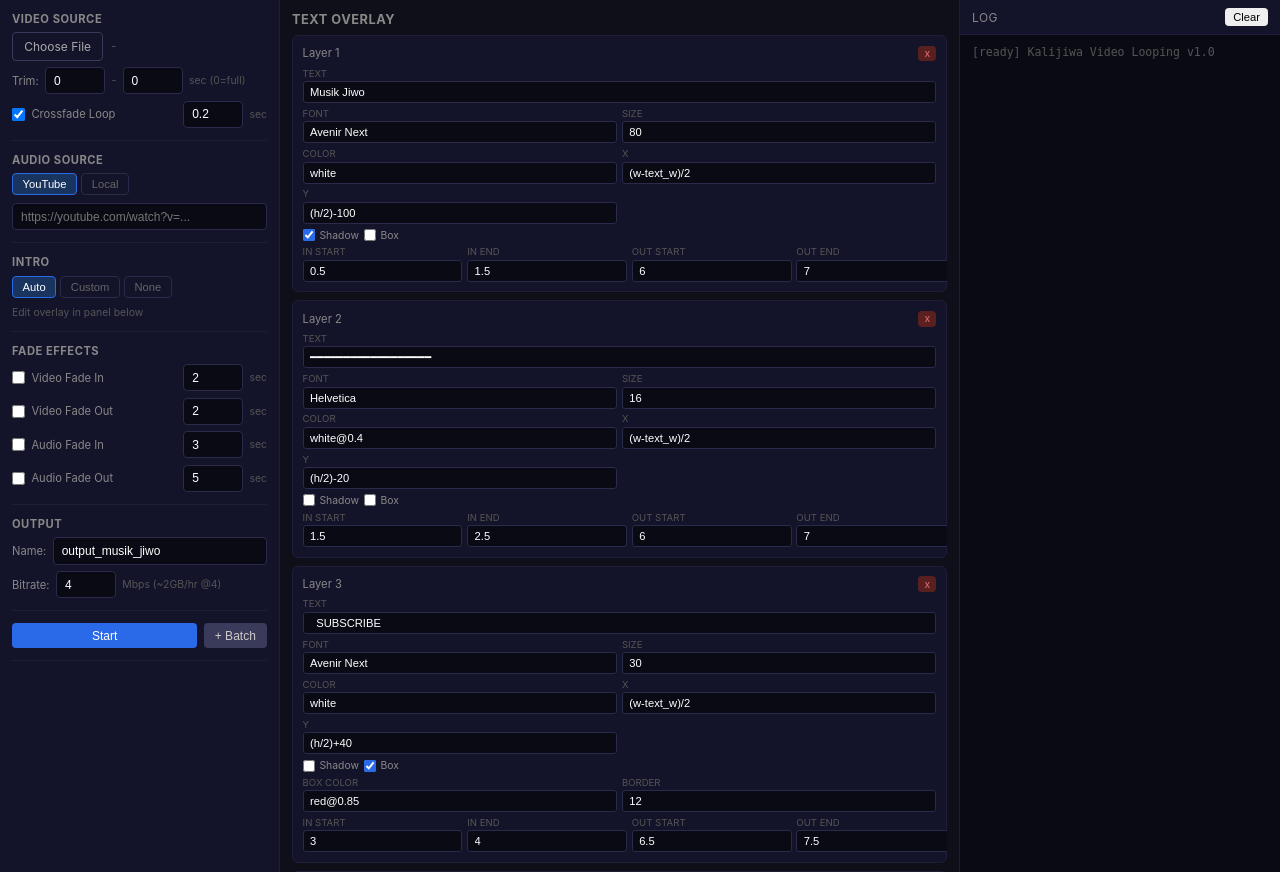
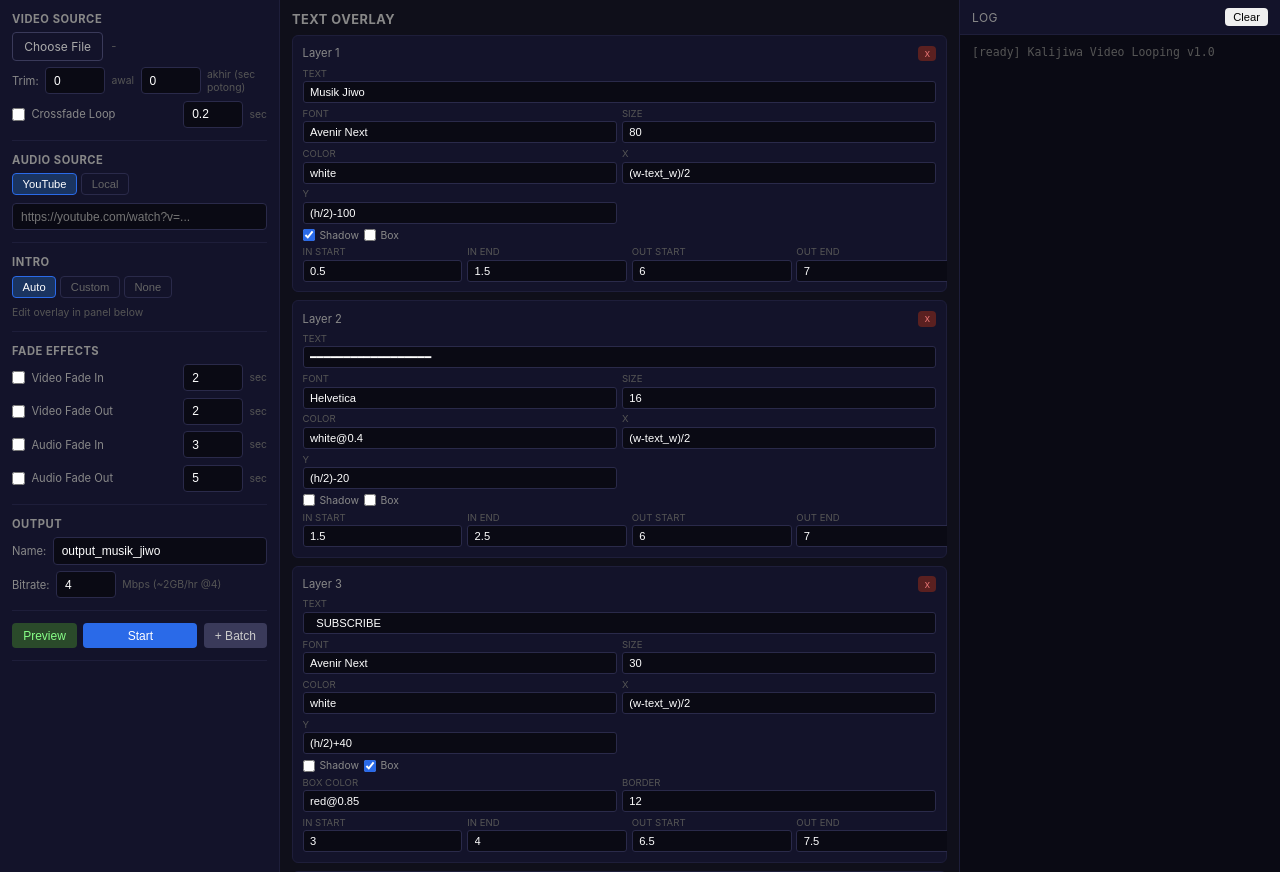
Before and after one commit to kimik04/kalijiwa-video-looping, a Flask app: page / in a window 1280 px wide. Shown: the part 46-918 px from the top of the page. Run offline with Flask 3, Linux system fonts and the light colour scheme.

Commit message:
Tambah Preview Loop Player + fix trim/codec/crossfade
- Preview player dengan custom controls (play/pause, frame step, speed, seek)
- /api/preview endpoint: encode 1 base_loop saja untuk review cepat
- HTML5 <video loop> untuk lihat transisi loop secara real-time
- Fix trim logic: potong dari awal/akhir (bukan ambil range)
- Fix codec mismatch: semua segment pakai _enc_args() yang sama
- Fix crossfade default: unchecked
- Trim pakai 2 tahap (stream copy + re-encode) untuk konsistensi

Co-Authored-By: Claude Opus 4 (1M context) <noreply@anthropic.com>

```diff
--- a/app.py
+++ b/app.py
@@ -110,6 +110,32 @@ def batch_process():
     return jsonify({"batch_id": batch_id, "job_ids": job_ids})
 
 
+@app.route("/api/preview", methods=["POST"])
+def preview_loop():
+    data = request.get_json()
+    preview_id = str(uuid.uuid4())[:8]
+    jobs[preview_id] = {
+        "status": "processing",
+        "progress": "Generating preview...",
+        "error": None,
+        "output": None,
+        "logs": [],
+    }
+    t = threading.Thread(target=_run_preview, args=(preview_id, data))
+    t.start()
+    return jsonify({"job_id": preview_id})
+
+
+@app.route("/api/preview_file/<preview_id>")
+def serve_preview(preview_id):
+    job = jobs.get(preview_id)
+    if not job or not job.get("output"):
+        return jsonify({"error": "Not ready"}), 404
+    directory = os.path.dirname(job["output"])
+    filename = os.path.basename(job["output"])
+    return send_from_directory(directory, filename)
+
+
 @app.route("/api/status/<job_id>")
 def job_status(job_id):
     job = jobs.get(job_id)
@@ -142,6 +168,42 @@ def _run_batch(job_ids, items):
         jobs[job_id]["status"] = "processing"
         _log(job_id, f"Starting batch item {i+1}/{len(items)}")
         _run_job(job_id, data)
+
+
+def _run_preview(preview_id, data):
+    try:
+        temp_dir = os.path.join(app.config["TEMP_FOLDER"], preview_id)
+        os.makedirs(temp_dir, exist_ok=True)
+
+        video_source = data["video_source"]
+        bitrate = data.get("bitrate", 4)
+        trim = data.get("trim", {}) or {}
+        crossfade = data.get("crossfade", {}) or {}
+
+        trim_start = float(trim.get("start", 0)) or 0
+        trim_end = float(trim.get("end", 0)) or 0
+        xfade_dur = float(crossfade.get("duration", 0.2)) if crossfade.get("enabled") else 0
+
+        _log(preview_id, "Generating loop preview...")
+        base_loop = encode_base_loop(
+            video_source, temp_dir, bitrate_mbps=bitrate,
+            trim_start=trim_start, trim_end=trim_end, crossfade_dur=xfade_dur
+        )
+
+        output_path = os.path.join(app.config["OUTPUT_FOLDER"], f"preview_{preview_id}.mp4")
+        import shutil
+        shutil.copy2(base_loop, output_path)
+        shutil.rmtree(temp_dir, ignore_errors=True)
+
+        jobs[preview_id]["status"] = "done"
+        jobs[preview_id]["progress"] = "Preview ready"
+        jobs[preview_id]["output"] = output_path
+        _log(preview_id, "Preview ready")
+
+    except Exception as e:
+        jobs[preview_id]["status"] = "error"
+        jobs[preview_id]["error"] = str(e)
+        _log(preview_id, f"ERROR: {str(e)}")
 
 
 def _run_job(job_id, data):
--- a/static/css/style.css
+++ b/static/css/style.css
@@ -414,3 +414,66 @@ header h1 {
     font-size: 0.65rem;
     color: #888;
 }
+
+/* Preview Player */
+.preview-section {
+    margin-bottom: 0.75rem;
+    padding-bottom: 0.75rem;
+    border-bottom: 1px solid #1e1e3a;
+}
+
+.preview-player {
+    background: #0a0a14;
+    border-radius: 6px;
+    overflow: hidden;
+}
+
+.preview-player video {
+    width: 100%;
+    display: block;
+    background: #000;
+}
+
+.preview-controls {
+    display: flex;
+    align-items: center;
+    gap: 0.3rem;
+    padding: 0.4rem 0.5rem;
+    background: #13132a;
+}
+
+.preview-seek {
+    width: 100%;
+    height: 4px;
+    appearance: none;
+    background: #1e1e3a;
+    outline: none;
+    cursor: pointer;
+}
+
+.preview-seek::-webkit-slider-thumb {
+    appearance: none;
+    width: 10px;
+    height: 10px;
+    border-radius: 50%;
+    background: #2a6ae8;
+    cursor: pointer;
+}
+
+.input-mini {
+    padding: 0.15rem 0.3rem;
+    background: #0a0a14;
+    border: 1px solid #2a2a4a;
+    border-radius: 3px;
+    color: #fff;
+    font-size: 0.65rem;
+}
+
+.btn-preview {
+    background: #2a4a2a;
+    color: #8f8;
+}
+
+.btn-preview:hover {
+    background: #3a5a3a;
+}
--- a/static/js/app.js
+++ b/static/js/app.js
@@ -396,6 +396,84 @@ document.addEventListener("DOMContentLoaded", () => {
         });
     }
 
+    // Preview
+    document.getElementById("previewLoop").addEventListener("click", async () => {
+        if (!videoFile) { alert("Select a video source."); return; }
+        logLine("[preview] Generating loop preview...", "info");
+
+        const videoPath = await uploadFile(videoFile);
+        const payload = {
+            video_source: videoPath,
+            bitrate: parseFloat(document.getElementById("bitrate").value),
+            trim: {
+                start: parseFloat(document.getElementById("trimStart").value) || 0,
+                end: parseFloat(document.getElementById("trimEnd").value) || 0,
+            },
+            crossfade: {
+                enabled: document.getElementById("crossfadeEnabled").checked,
+                duration: parseFloat(document.getElementById("crossfadeDuration").value) || 0.2,
+            },
+        };
+
+        const res = await fetch("/api/preview", {
+            method: "POST",
+            headers: { "Content-Type": "application/json" },
+            body: JSON.stringify(payload),
+        });
+        const { job_id } = await res.json();
+
+        const interval = setInterval(async () => {
+            const statusRes = await fetch(`/api/status/${job_id}`);
+            const status = await statusRes.json();
+            if (status.status === "done") {
+                clearInterval(interval);
+                const video = document.getElementById("previewVideo");
+                video.src = `/api/preview_file/${job_id}?t=${Date.now()}`;
+                video.load();
+                video.play();
+                document.getElementById("previewSection").classList.remove("hidden");
+                logLine("[preview] Ready", "success");
+            } else if (status.status === "error") {
+                clearInterval(interval);
+                logLine(`[preview] Error: ${status.error}`, "error");
+            }
+        }, 1000);
+    });
+
+    // Preview player controls
+    const pvVideo = document.getElementById("previewVideo");
+    document.getElementById("pvPlay").addEventListener("click", () => pvVideo.play());
+    document.getElementById("pvPause").addEventListener("click", () => pvVideo.pause());
+    document.getElementById("pvPrev").addEventListener("click", () => {
+        pvVideo.pause();
+        pvVideo.currentTime = Math.max(0, pvVideo.currentTime - 1/30);
+    });
+    document.getElementById("pvNext").addEventListener("click", () => {
+        pvVideo.pause();
+        pvVideo.currentTime = Math.min(pvVideo.duration, pvVideo.currentTime + 1/30);
+    });
+    document.getElementById("pvSpeed").addEventListener("change", (e) => {
+        pvVideo.playbackRate = parseFloat(e.target.value);
+    });
+    pvVideo.addEventListener("timeupdate", () => {
+        const cur = pvVideo.currentTime;
+        const dur = pvVideo.duration || 0;
+        document.getElementById("pvTime").textContent =
+            `${formatTime(cur)} / ${formatTime(dur)}`;
+        document.getElementById("pvSeek").value = dur ? (cur / dur * 100) : 0;
+    });
+    document.getElementById("pvSeek").addEventListener("input", (e) => {
+        const dur = pvVideo.duration || 0;
+        pvVideo.currentTime = (e.target.value / 100) * dur;
+    });
+
+    function formatTime(s) {
+        const m = Math.floor(s / 60);
+        const sec = Math.floor(s % 60);
+        const ms = Math.floor((s % 1) * 100);
+        return `${m}:${String(sec).padStart(2, "0")}.${String(ms).padStart(2, "0")}`;
+    }
+
     function escapeHtml(str) {
         return str.replace(/&/g, "&amp;").replace(/</g, "&lt;").replace(/>/g, "&gt;").replace(/"/g, "&quot;");
     }
--- a/templates/index.html
+++ b/templates/index.html
@@ -24,13 +24,13 @@
                     </div>
                     <div class="row mt-sm">
                         <label>Trim:</label>
-                        <input type="number" id="trimStart" value="0" min="0" step="0.1" class="input w-60" placeholder="Start">
-                        <span class="hint">-</span>
-                        <input type="number" id="trimEnd" value="0" min="0" step="0.1" class="input w-60" placeholder="End">
-                        <span class="hint">sec (0=full)</span>
+                        <input type="number" id="trimStart" value="0" min="0" step="0.1" class="input w-60" placeholder="0">
+                        <span class="hint">awal</span>
+                        <input type="number" id="trimEnd" value="0" min="0" step="0.1" class="input w-60" placeholder="0">
+                        <span class="hint">akhir (sec potong)</span>
                     </div>
                     <div class="row mt-sm">
-                        <input type="checkbox" id="crossfadeEnabled" checked>
+                        <input type="checkbox" id="crossfadeEnabled">
                         <label for="crossfadeEnabled" class="flex-1">Crossfade Loop</label>
                         <input type="number" id="crossfadeDuration" value="0.2" min="0.1" max="5" step="0.1" class="input w-60">
                         <span class="hint">sec</span>
@@ -128,6 +128,7 @@
 
                 <div class="section">
                     <div class="row">
+                        <button class="btn btn-preview" id="previewLoop">Preview</button>
                         <button class="btn btn-primary flex-1" id="startProcess">Start</button>
                         <button class="btn btn-batch" id="addToBatch">+ Batch</button>
                     </div>
@@ -141,8 +142,30 @@
                 </div>
             </div>
 
-            <!-- Middle: Overlay Editor -->
+            <!-- Middle: Overlay Editor + Preview -->
             <div class="overlay-panel">
+                <!-- Preview Player -->
+                <div id="previewSection" class="preview-section hidden">
+                    <h3>Loop Preview</h3>
+                    <div class="preview-player">
+                        <video id="previewVideo" loop muted></video>
+                        <div class="preview-controls">
+                            <button class="btn btn-sm" id="pvPlay">Play</button>
+                            <button class="btn btn-sm" id="pvPause">Pause</button>
+                            <button class="btn btn-sm" id="pvPrev">&lt;</button>
+                            <button class="btn btn-sm" id="pvNext">&gt;</button>
+                            <select id="pvSpeed" class="input-mini">
+                                <option value="0.25">0.25x</option>
+                                <option value="0.5">0.5x</option>
+                                <option value="1" selected>1x</option>
+                                <option value="2">2x</option>
+                            </select>
+                            <span id="pvTime" class="hint">0:00 / 0:00</span>
+                        </div>
+                        <input type="range" id="pvSeek" class="preview-seek" min="0" max="100" value="0" step="0.1">
+                    </div>
+                </div>
+
                 <h3>Text Overlay</h3>
                 <div id="overlayLayers" class="overlay-scroll"></div>
                 <button class="btn btn-sm" id="addLayer">+ Layer</button>
```
Also changed, not shown: processing/video.py (+19 -24 lines).
